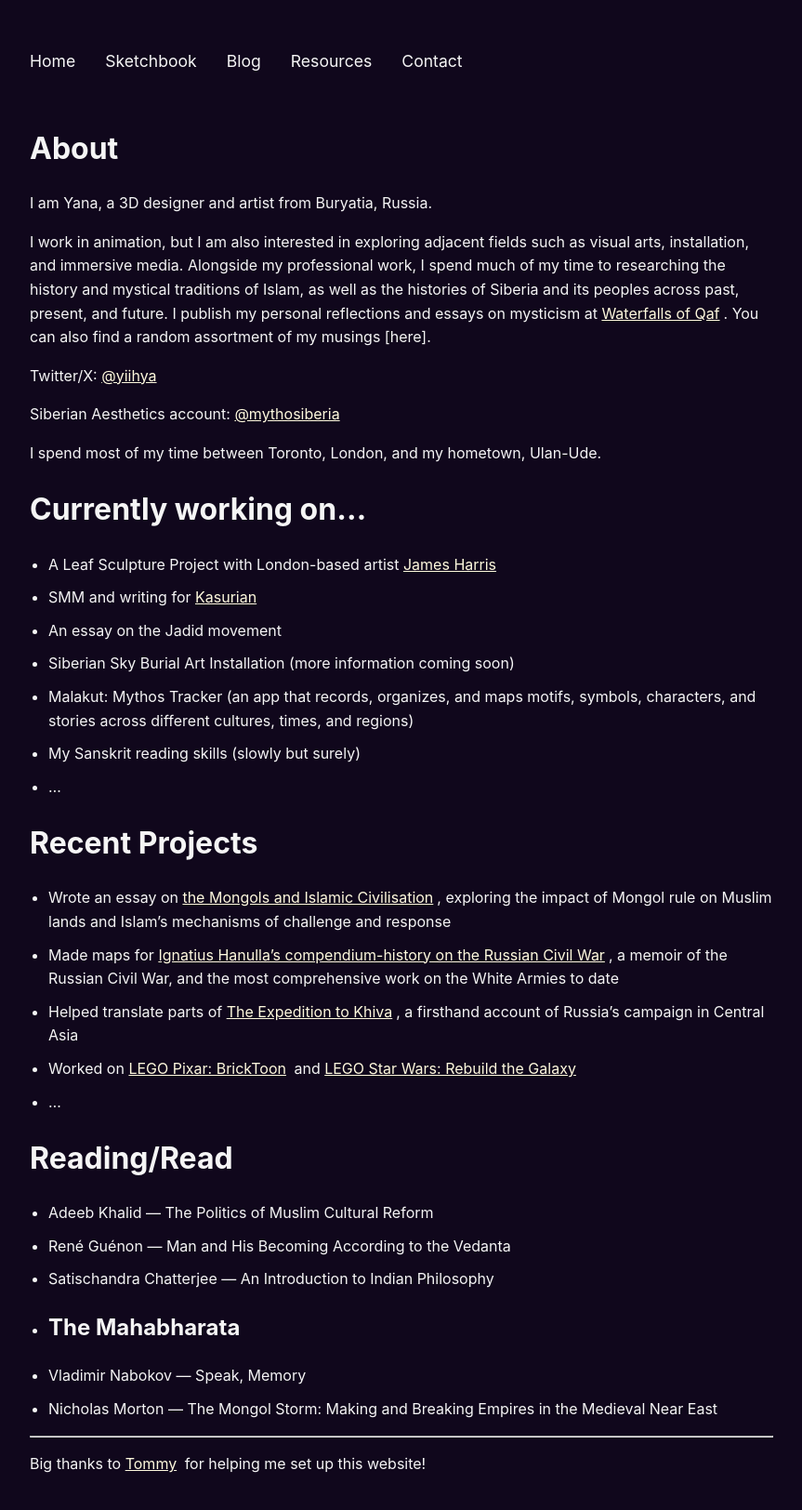
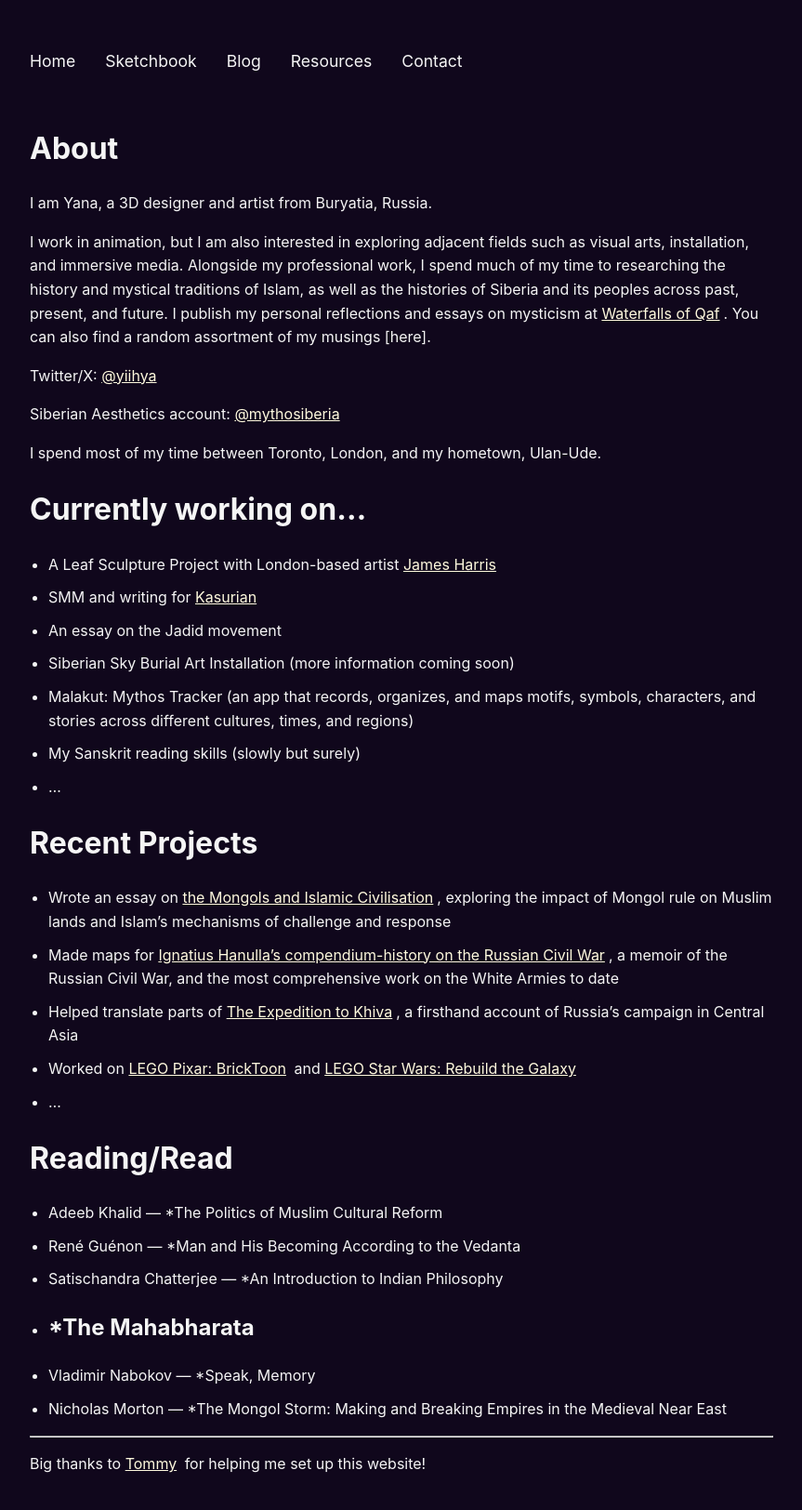
Before and after one commit to yanazuray/waterfalls-of-qaf, a Jekyll site: the page built from index.md, in a window 1280 px wide. Shown: the whole page at 93% size, without its empty margins (208-1071 px from the left). Built offline with Jekyll 4.4.1, drawn with Linux system fonts in a browser that asks for light colours.

Commit message:
vault backup: 2025-04-26 03:11:23

```diff
--- a/index.md
+++ b/index.md
@@ -36,13 +36,13 @@
 
 # Reading/Read
 
-* Adeeb Khalid — The Politics of Muslim Cultural Reform
-* René Guénon — Man and His Becoming According to the Vedanta
-* Satischandra Chatterjee — An Introduction to Indian Philosophy
-* The Mahabharata
+* Adeeb Khalid — *The Politics of Muslim Cultural Reform
+* René Guénon — *Man and His Becoming According to the Vedanta
+* Satischandra Chatterjee — *An Introduction to Indian Philosophy
+* *The Mahabharata
 ---
-* Vladimir Nabokov — Speak, Memory
-* Nicholas Morton — The Mongol Storm: Making and Breaking Empires in the Medieval Near East
+* Vladimir Nabokov — *Speak, Memory
+* Nicholas Morton — *The Mongol Storm: Making and Breaking Empires in the Medieval Near East
 
 ---
 
```
